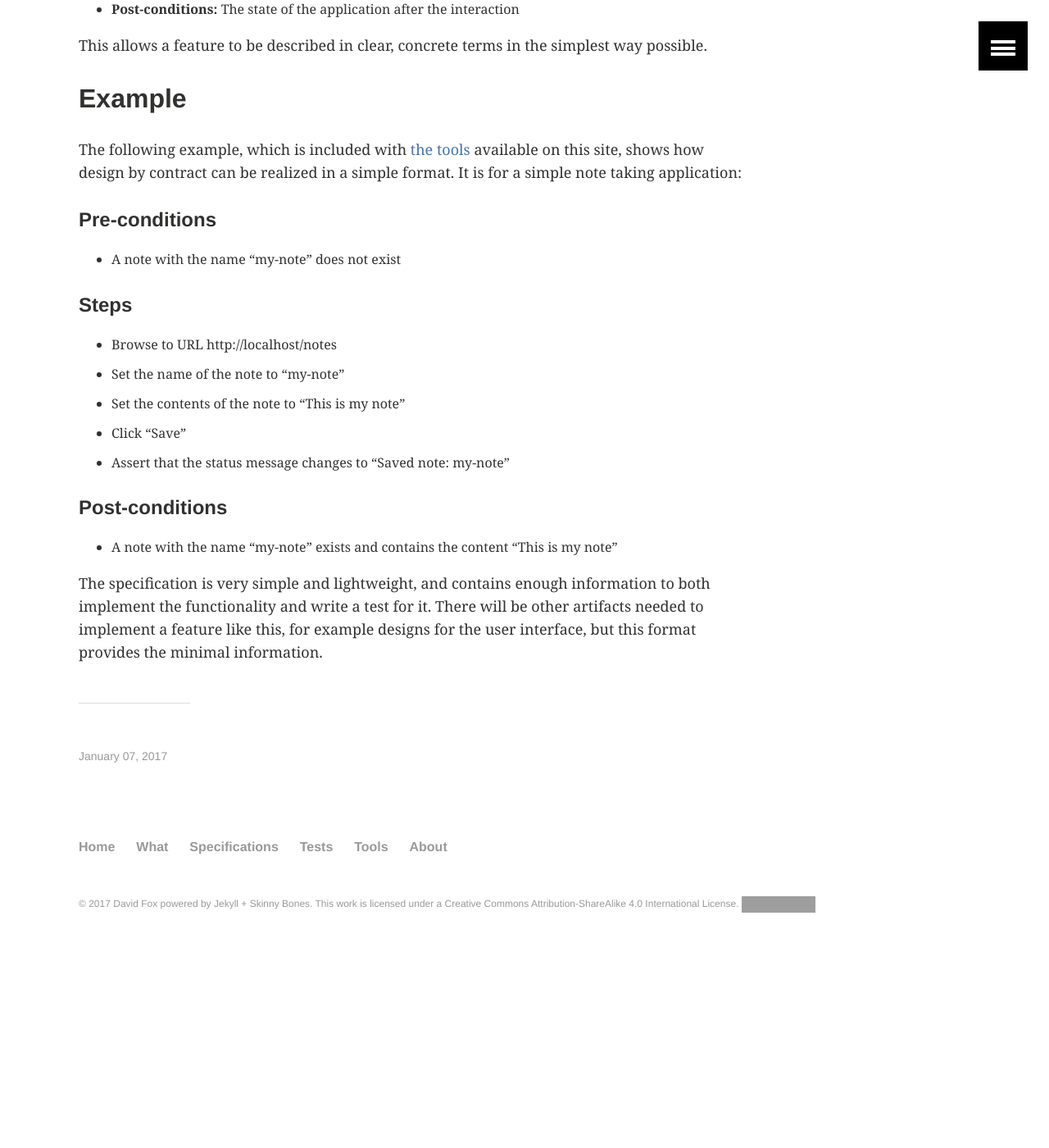
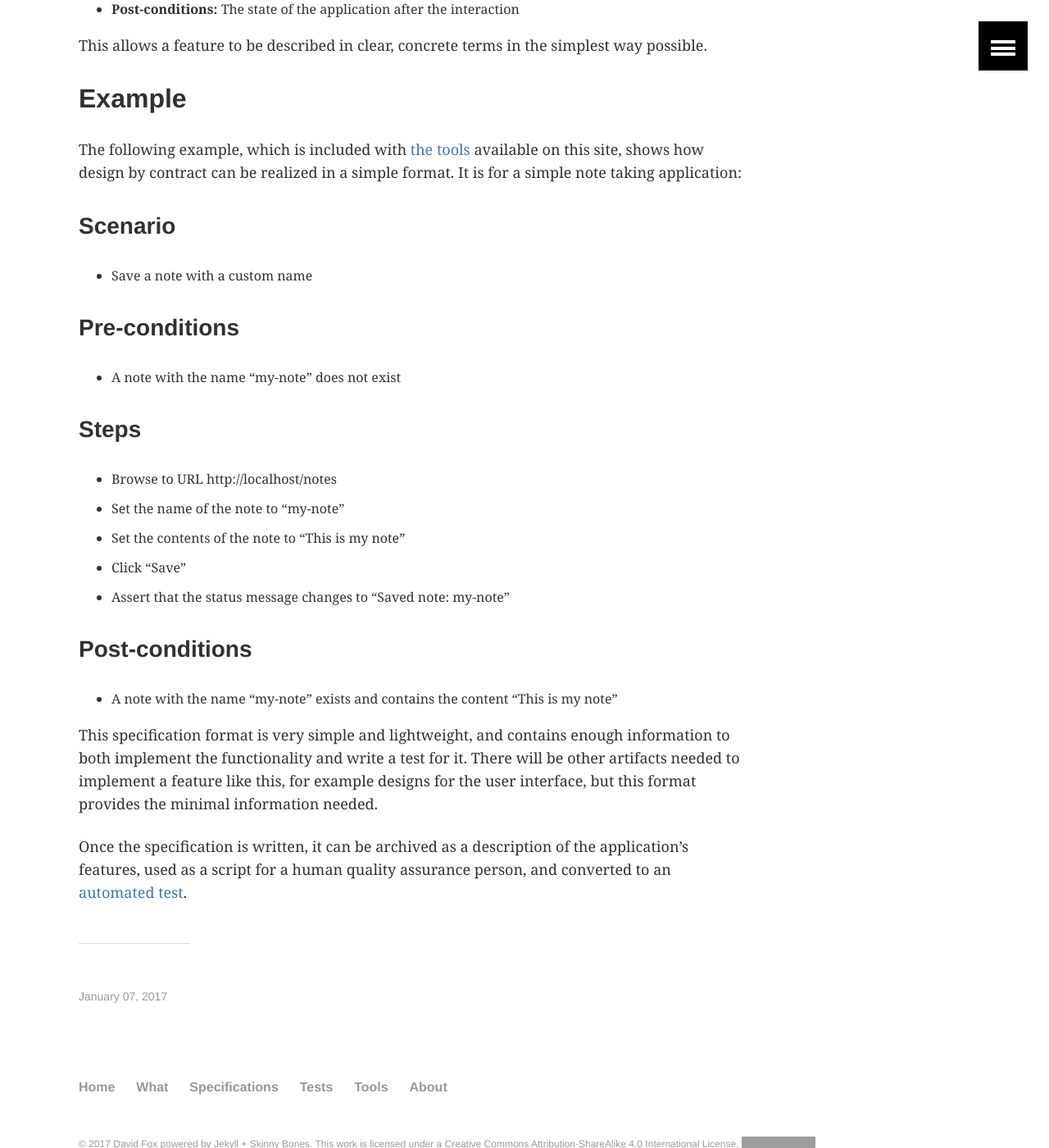
Before and after one commit to dfox/graybox-testing.org, a Jekyll site: the page built from specifications/index.md, in a window 1280 px wide and 1400 px high, scrolled down 735 px. Shown: the whole window at 82% size. Built offline with Jekyll 4.4.1, drawn with Linux system fonts in a browser that asks for light colours; before the commit the page ends 1923 px from its top, so only the background shows below that; some of the changed text lies outside the part shown; grey boxes are pictures that could not be loaded.

Commit message:
Added headings Added scenario section of example Started to build out /tests/

```diff
--- a/specifications/index.md
+++ b/specifications/index.md
@@ -16,8 +16,8 @@ In order to know what to test, there must first be a description of
 what the application is supposed to do. The easiest way to do that is
 with a functional specification that describes each feature. In order
 for the specification to be useful as a basis for an automated test
-and as a script for a human quality assurance person, we've chosen a
-simple format that serves both purposes.
+and as a script for a human quality assurance person, it's written in
+a simple format that serves both purposes.
 
 ## Design by Contract
 
@@ -43,22 +43,30 @@ The following example, which is included with [the tools](/tools/)
 available on this site, shows how design by contract can be realized
 in a simple format. It is for a simple note taking application:
 
-#### Pre-conditions
+### Scenario
+
+* Save a note with a custom name
+
+### Pre-conditions
 * A note with the name "my-note" does not exist
 
-#### Steps
+### Steps
 * Browse to URL http://localhost/notes
 * Set the name of the note to "my-note"
 * Set the contents of the note to "This is my note"
 * Click "Save"
 * Assert that the status message changes to "Saved note: my-note"
 
-#### Post-conditions
+### Post-conditions
 * A note with the name "my-note" exists and contains the content "This
   is my note"
 
-The specification is very simple and lightweight, and contains enough
-information to both implement the functionality and write a test for
-it. There will be other artifacts needed to implement a feature like
-this, for example designs for the user interface, but this format
-provides the minimal information.
+This specification format is very simple and lightweight, and contains
+enough information to both implement the functionality and write a
+test for it. There will be other artifacts needed to implement a
+feature like this, for example designs for the user interface, but
+this format provides the minimal information needed.
+
+Once the specification is written, it can be archived as a description
+of the application's features, used as a script for a human quality
+assurance person, and converted to an [automated test](/tests/).
```
Also changed, not shown: tests/index.md (+22 -5 lines), what/index.md (+9 -1 lines).
